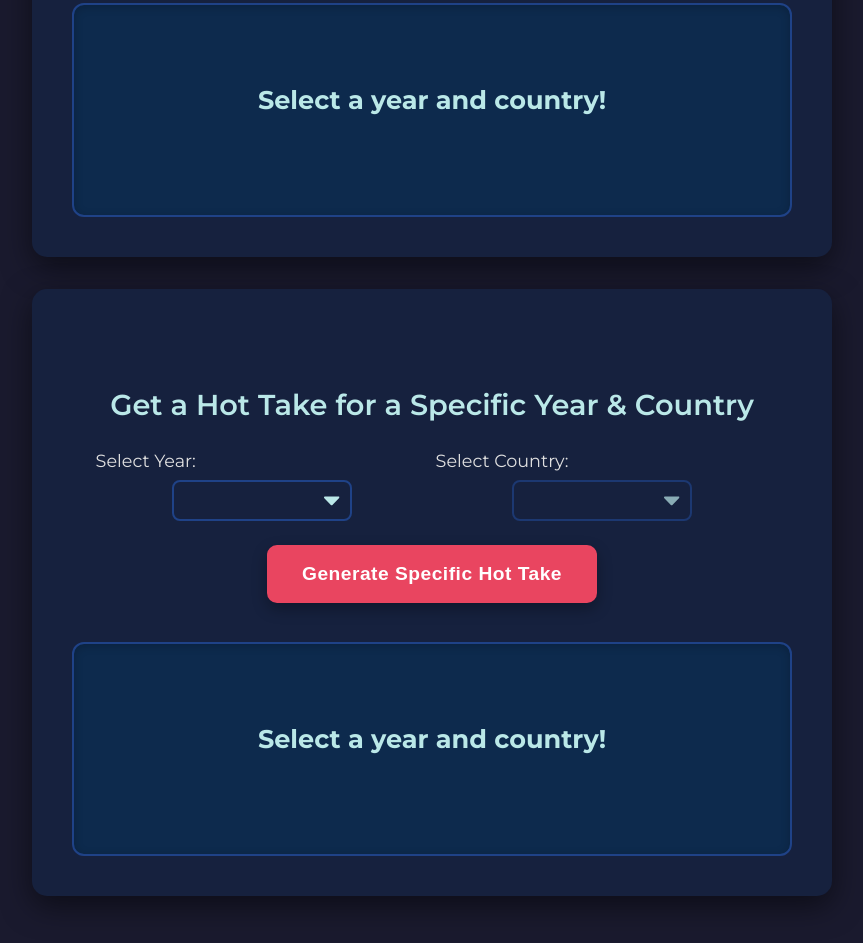
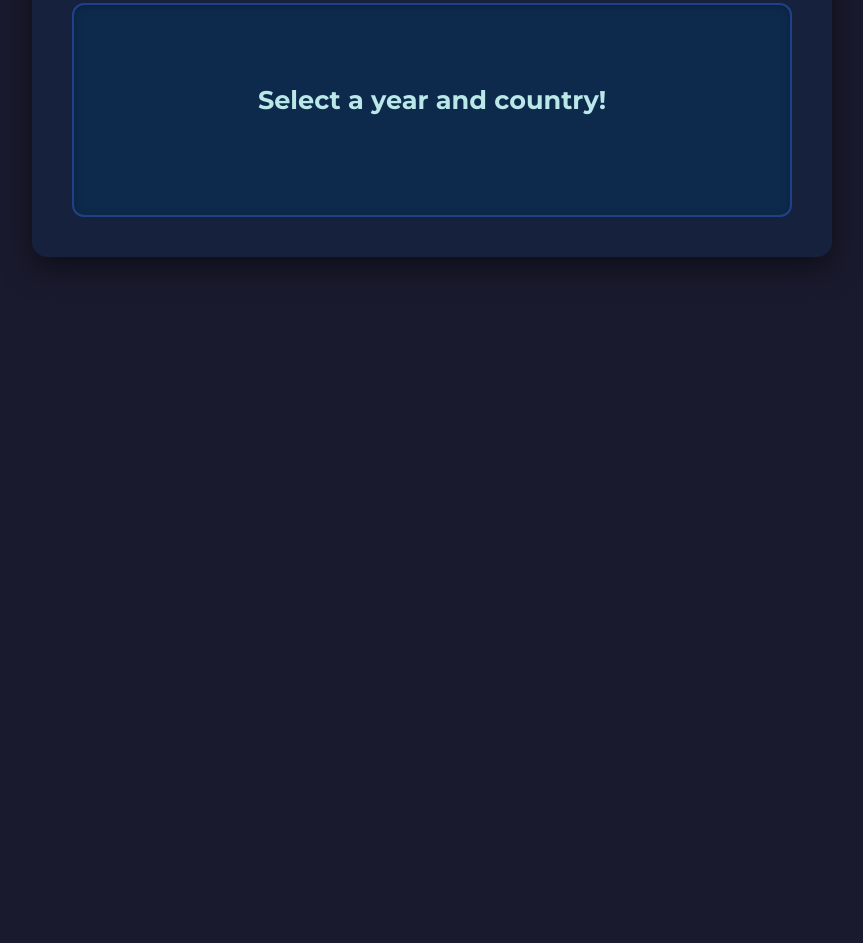
Before and after one commit to waunger/esc-hot-take-generator-2, a plain HTML site: page index.html in a window 1280 px wide. Shown: the part 972-1915 px from the top of the page, without its empty margins (208-1071 px from the left). After the commit the page ends 1293 px from the top, so only its background shows below. Drawn offline with Linux system fonts and the light colour scheme.

Commit message:
Update index.html

```diff
--- a/index.html
+++ b/index.html
@@ -670,22 +670,3 @@
     </script>
 </body>
 </html>
-
-    <div class="container">
-        <h2 class="section-title">Get a Hot Take for a Specific Year & Country</h2>
-        <div class="input-group">
-            <div>
-                <label for="yearSelect">Select Year:</label>
-                <select id="yearSelect"></select>
-            </div>
-            <div>
-                <label for="countrySelect">Select Country:</label>
-                <select id="countrySelect" disabled></select>
-            </div>
-        </div>
-        <button id="generateSpecificButton">Generate Specific Hot Take</button>
-        <div id="specificHotTakeDisplayContainer">
-            <div id="specificInfoDisplay" class="specific-year-country-info">Select a year and country!</div>
-            <div id="specificHotTake"></div>
-        </div>
-    </div>
```
